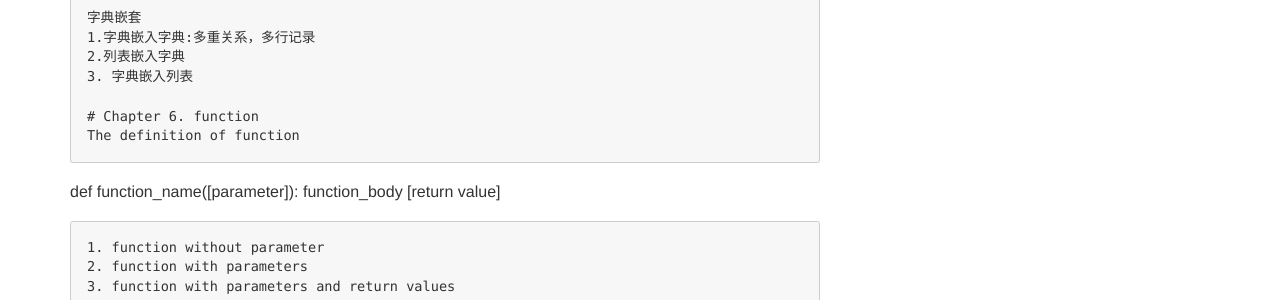
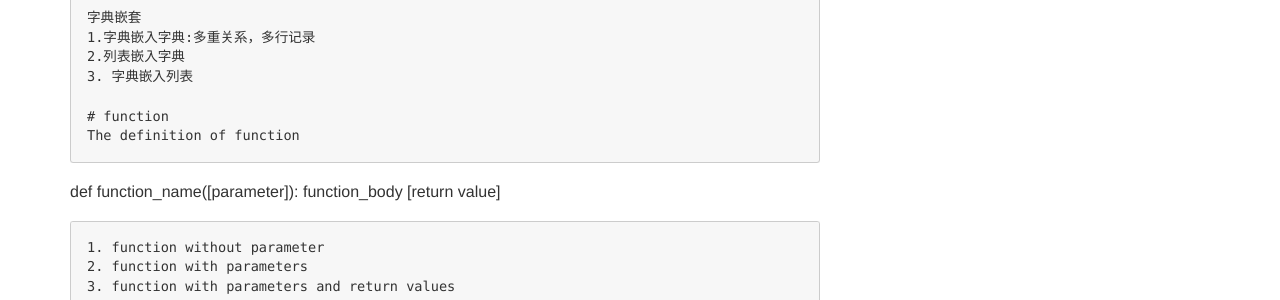
Before and after one commit to EwainZhang/EwainZhang.github.io, a Jekyll site: the page built from _posts/2019-01-11-Python-Basic.md, in a window 1280 px wide and 900 px high, scrolled down 11162 px. Shown: the part 389-689 px from the top of the window. Built offline with Jekyll 4.4.1, drawn with Linux system fonts in a browser that asks for light colours; a script that is not in the unit is left out; some of the changed text lies outside the part shown.

Commit message:
Update 2019-01-11-Python-Basic.md

````diff
--- a/_posts/2019-01-11-Python-Basic.md
+++ b/_posts/2019-01-11-Python-Basic.md
@@ -5,7 +5,7 @@ category: Python
 tags: [Python]
 ---
 
-# chapter 1. Language Basics
+#  Language Basics
 Python is a strongly-typed and dynamically-typed language.
 
 **Remark**
@@ -13,7 +13,7 @@ Python is a strongly-typed and dynamically-typed language.
 2. Dynamically-typed: A variable is simply a value bound to a name.
 3. Execution: Python is first interpreted into vytecode(.pyc) and then compiled by a VM implementation into machine instructions(Most commonly using C).
 
-# chapter 2. Variables and data types
+#  Variables and data types
 + variable
 + the type of variable: string, number, list, tuple, dictionary
 
@@ -175,7 +175,7 @@ int(), float(), complex() #转化为整数，浮点数，复数的函数
 str() #转化为字符串的函数
 ```
 
-# Chapter 3. 条件分支与循环
+# 条件分支与循环
 + if条件分支
 + while 循环
 + for 循环
@@ -464,7 +464,7 @@ print(list1)
 id(list1)
 ```
 
-# Chapter 5. dictionary
+#  dictionary
 Dict 是可变的无序集合，以key-value为基本元素的集合
 字典的表示
 ```
@@ -561,7 +561,7 @@ fromkeys(): D.fromkeys(iterable), iterable代表列表对象，用于指定字
 2.列表嵌入字典
 3. 字典嵌入列表
 
-# Chapter 6. function
+# function
 The definition of function
 ```
 def function_name([parameter]):
````
Also changed, not shown: other parts of _posts/2019-01-11-Python-Basic.md (+1 -1 lines).
